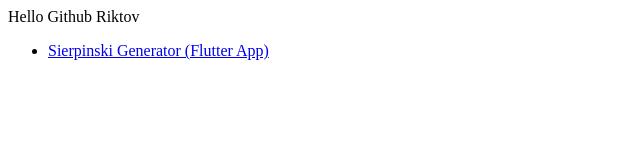
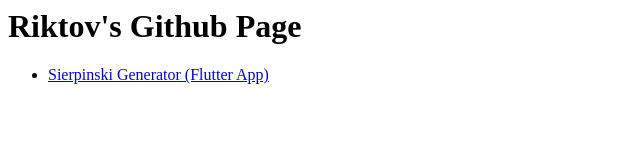
Before and after one commit to riktov/riktov.github.io, a plain HTML site: page index.html in a window 1280 px wide. Shown: the whole page, without its empty margins (0-640 px from the left). Drawn offline with Linux system fonts and the light colour scheme.

Commit message:
home page

```diff
--- a/index.html
+++ b/index.html
@@ -1,13 +1,16 @@
 <html>
 <head>
+<title>Riktov's Github Page</title>
 </head>
 
 <body>
-Hello Github Riktov
-<ul>
-<li><a href="sierpinski/">Sierpinski Generator (Flutter App)<a/></li>
-</ul>
+    <h1>Riktov's Github Page</h1>
 
+    <div>
+        <ul>
+            <li><a href="sierpinski/">Sierpinski Generator (Flutter App)<a/></li>
+        </ul>
+    </div>
 </body>
 
 </html>
```
